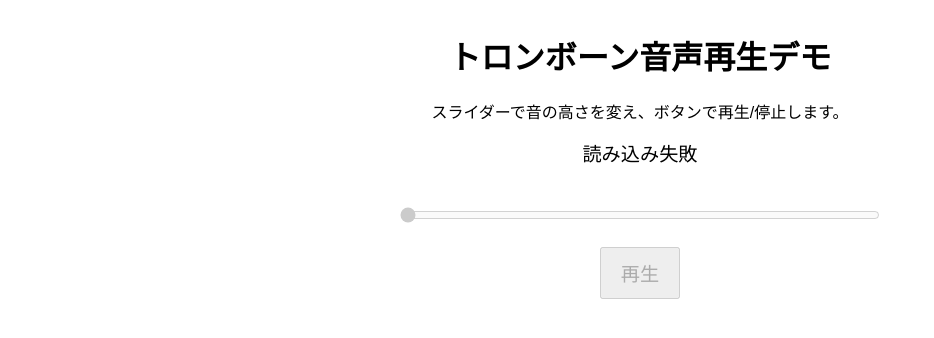
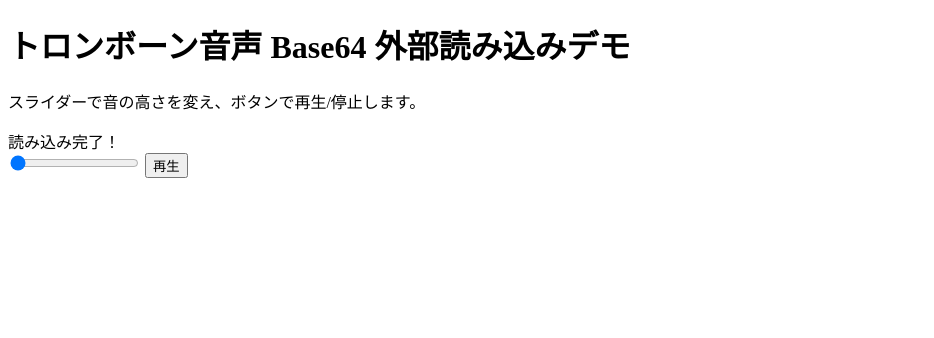
Before and after one commit to hasegawa496/classic-tennis-game, a plain HTML site: page index.html in a window 1280 px wide. Shown: the whole page, without its empty margins (0-934 px from the left). Drawn offline with Linux system fonts and the light colour scheme; no server answers.

Commit message:
音声更新

```diff
--- a/index.html
+++ b/index.html
@@ -3,42 +3,22 @@
 <head>
 <meta charset="UTF-8" />
 <meta name="viewport" content="width=device-width, initial-scale=1" />
-<title>トロンボーン音声再生デモ</title>
+<title>トロンボーン音声 Base64 外部読み込み</title>
 <style>
-  body {
-    font-family: sans-serif;
-    max-width: 480px;
-    margin: 2rem auto;
-    padding: 0 1rem;
-    text-align: center;
-  }
-  input[type="range"] {
-    width: 100%;
-    margin: 1.5rem 0;
-  }
-  #info {
-    font-size: 1.2rem;
-    margin-bottom: 1rem;
-  }
-  button {
-    font-size: 1.2rem;
-    padding: 0.6rem 1.2rem;
-    cursor: pointer;
-  }
+  /* スタイルは先ほどと同じでOK */
 </style>
 </head>
 <body>
-<h1>トロンボーン音声再生デモ</h1>
+<h1>トロンボーン音声 Base64 外部読み込みデモ</h1>
 <p>スライダーで音の高さを変え、ボタンで再生/停止します。</p>
 
 <div id="info">読み込み中…</div>
-<input type="range" id="pitchSlider" min="1" max="7" step="0.01" value="1" />
-<button id="playBtn">再生</button>
+<input type="range" id="pitchSlider" min="1" max="7" step="0.01" value="1" disabled />
+<button id="playBtn" disabled>再生</button>
 
+<script src="base64AudioData.js"></script> <!-- 先に読み込む -->
 <script>
-  const audioUrl = "trombone.wav"; // 例：MDNサイン波音
   const audioCtx = new (window.AudioContext || window.webkitAudioContext)();
-
   let buffer = null;
   let source = null;
   let gainNode = null;
@@ -48,24 +28,31 @@
   const slider = document.getElementById("pitchSlider");
   const playBtn = document.getElementById("playBtn");
 
+  function base64ToArrayBuffer(base64) {
+    const binaryString = atob(base64);
+    const len = binaryString.length;
+    const bytes = new Uint8Array(len);
+    for (let i = 0; i < len; i++) {
+      bytes[i] = binaryString.charCodeAt(i);
+    }
+    return bytes.buffer;
+  }
+
   function getFreq(pos) {
     const baseFreq = 440;
     return baseFreq / Math.pow(2, (pos - 1) / 6);
   }
-
   function getPlaybackRate(pos) {
     return getFreq(pos) / 440;
   }
 
-  async function loadAudio(url) {
+  async function loadAudioFromBase64(base64) {
     try {
-      const res = await fetch(url);
-      if(!res.ok) throw new Error("音声の取得に失敗しました");
-      const arrayBuffer = await res.arrayBuffer();
+      const arrayBuffer = base64ToArrayBuffer(base64);
       const decoded = await audioCtx.decodeAudioData(arrayBuffer);
       return decoded;
     } catch (e) {
-      info.textContent = "音声の読み込みに失敗しました";
+      info.textContent = "音声のデコードに失敗しました";
       console.error(e);
       return null;
     }
@@ -73,11 +60,9 @@
 
   function startSound() {
     if (isPlaying || !buffer) return;
-
     if (audioCtx.state === "suspended") {
       audioCtx.resume();
     }
-
     source = audioCtx.createBufferSource();
     source.buffer = buffer;
     source.loop = true;
@@ -125,7 +110,8 @@
   });
 
   (async () => {
-    buffer = await loadAudio(audioUrl);
+    // base64AudioDataは外部ファイルでwindowにセット済み
+    buffer = await loadAudioFromBase64(window.base64AudioData);
     if(buffer) {
       info.textContent = "読み込み完了！";
       playBtn.disabled = false;
```
Also changed, not shown: base64AudioData.js (added, +19 -0 lines).
